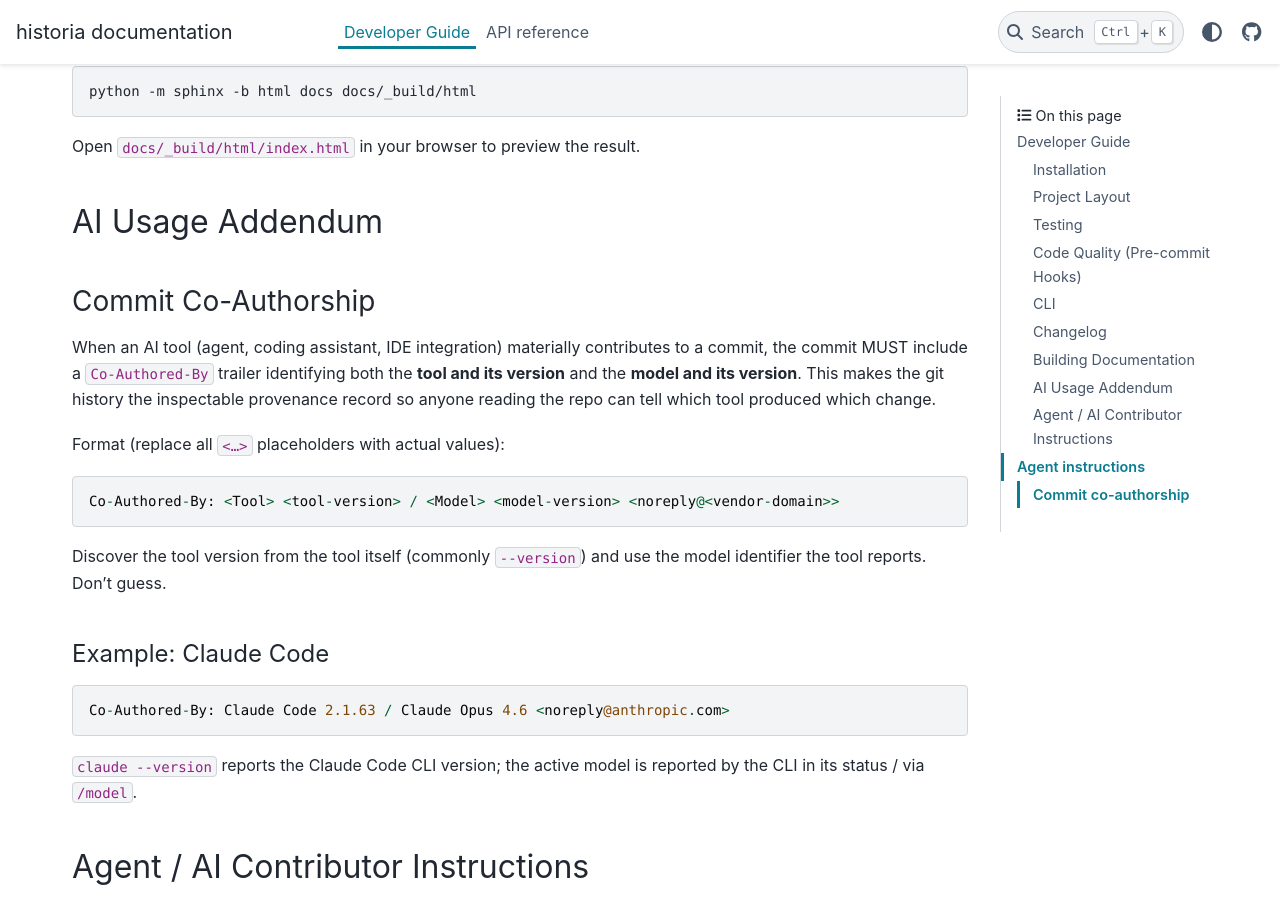
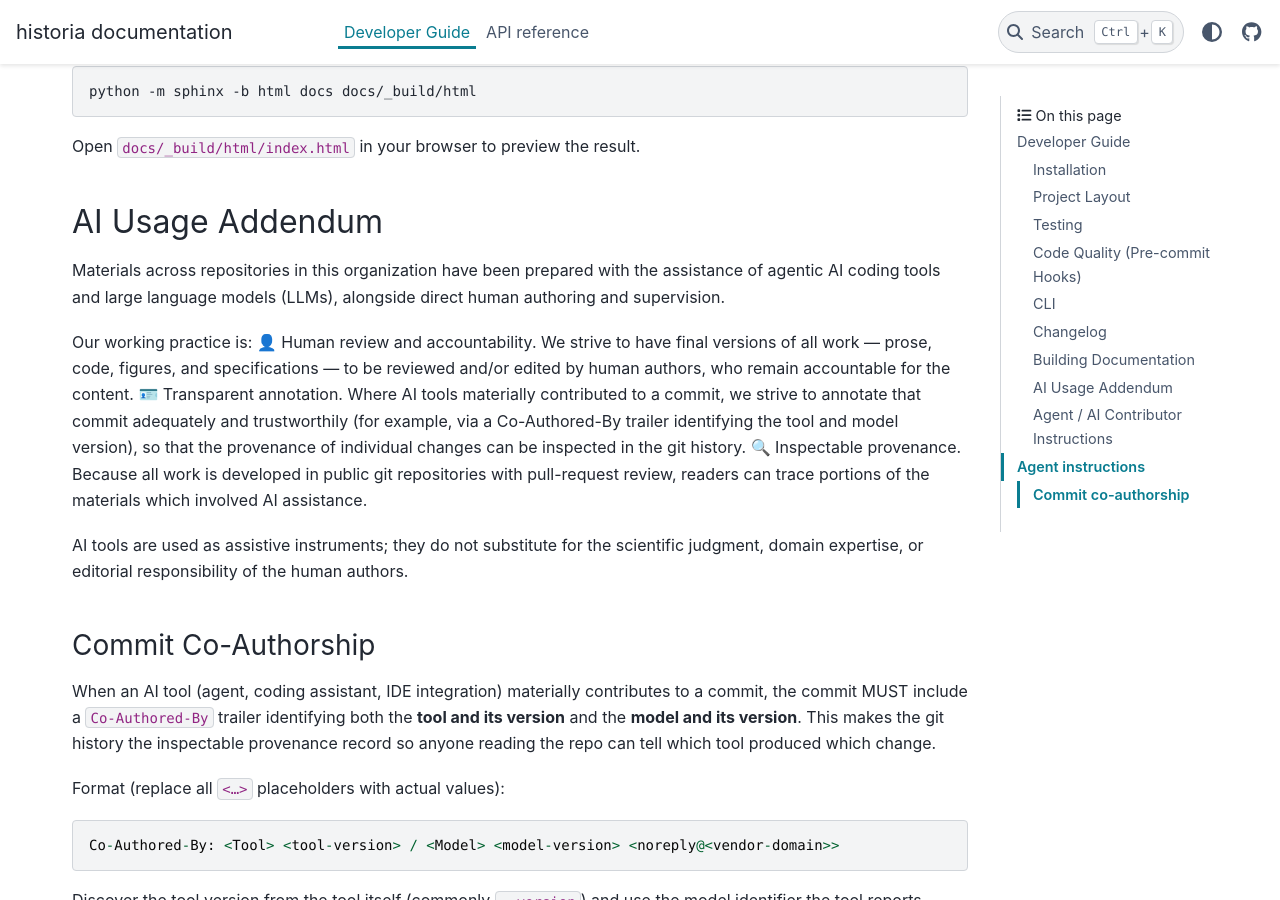
Before and after one commit to CodyCBakerPhD/historia, a Sphinx documentation site: the page built from docs/development/index.md, in a window 1280 px wide and 900 px high, scrolled down 3594 px. Built offline with Sphinx 7.4.7 and the PyData theme 0.15.4, drawn with Linux system fonts in a browser that asks for light colours.

Commit message:
Document AI usage practices and commit co-authorship
Added guidelines for AI usage in development documentation.

```diff
--- a/docs/development/index.md
+++ b/docs/development/index.md
@@ -141,6 +141,15 @@
 
 ## AI Usage Addendum
 
+Materials across repositories in this organization have been prepared with the assistance of agentic AI coding tools and large language models (LLMs), alongside direct human authoring and supervision.
+
+Our working practice is:
+👤 Human review and accountability. We strive to have final versions of all work — prose, code, figures, and specifications — to be reviewed and/or edited by human authors, who remain accountable for the content.
+🪪 Transparent annotation. Where AI tools materially contributed to a commit, we strive to annotate that commit adequately and trustworthily (for example, via a Co-Authored-By trailer identifying the tool and model version), so that the provenance of individual changes can be inspected in the git history.
+🔍 Inspectable provenance. Because all work is developed in public git repositories with pull-request review, readers can trace portions of the materials which involved AI assistance.
+
+AI tools are used as assistive instruments; they do not substitute for the scientific judgment, domain expertise, or editorial responsibility of the human authors.
+
 ### Commit Co-Authorship
 
 When an AI tool (agent, coding assistant, IDE integration) materially contributes to a commit, the commit MUST include a `Co-Authored-By` trailer identifying both the **tool and its version** and the **model and its version**. This makes the git history the inspectable provenance record so anyone reading the repo can tell which tool produced which change.
```
